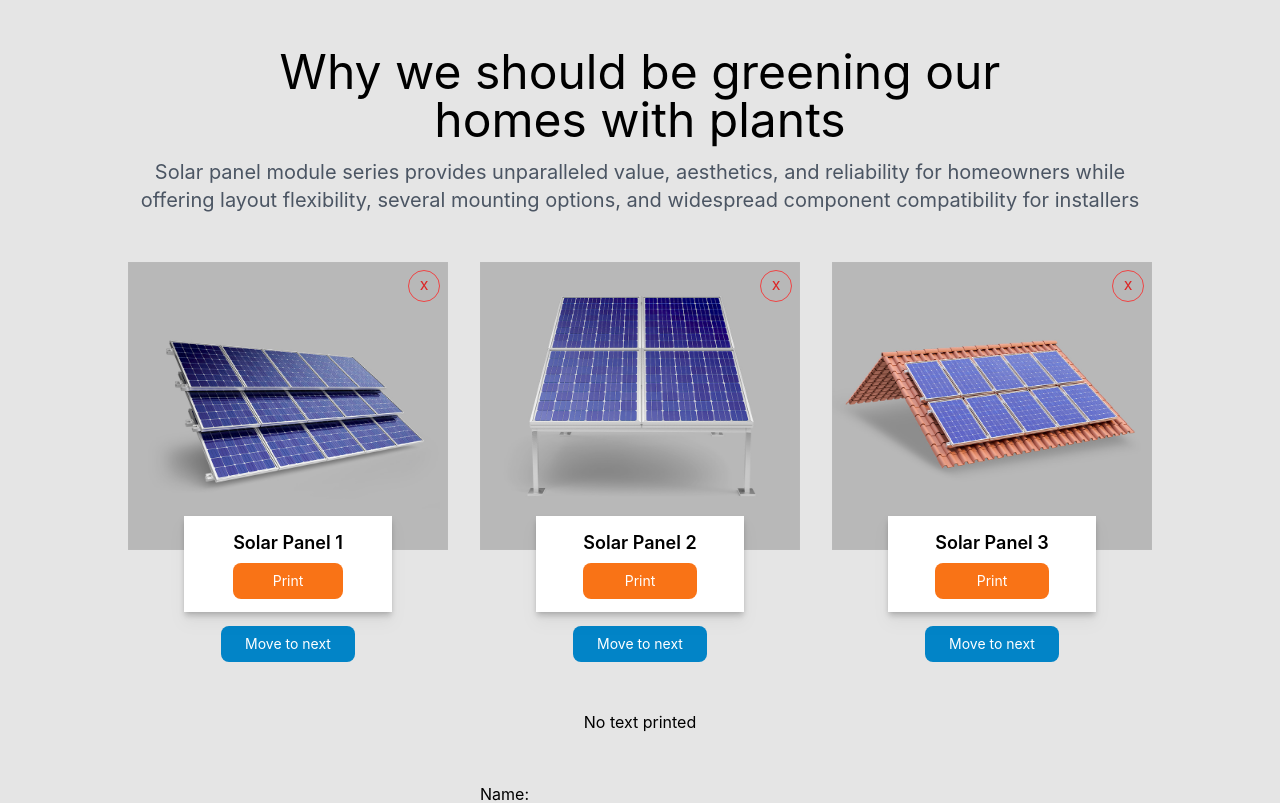
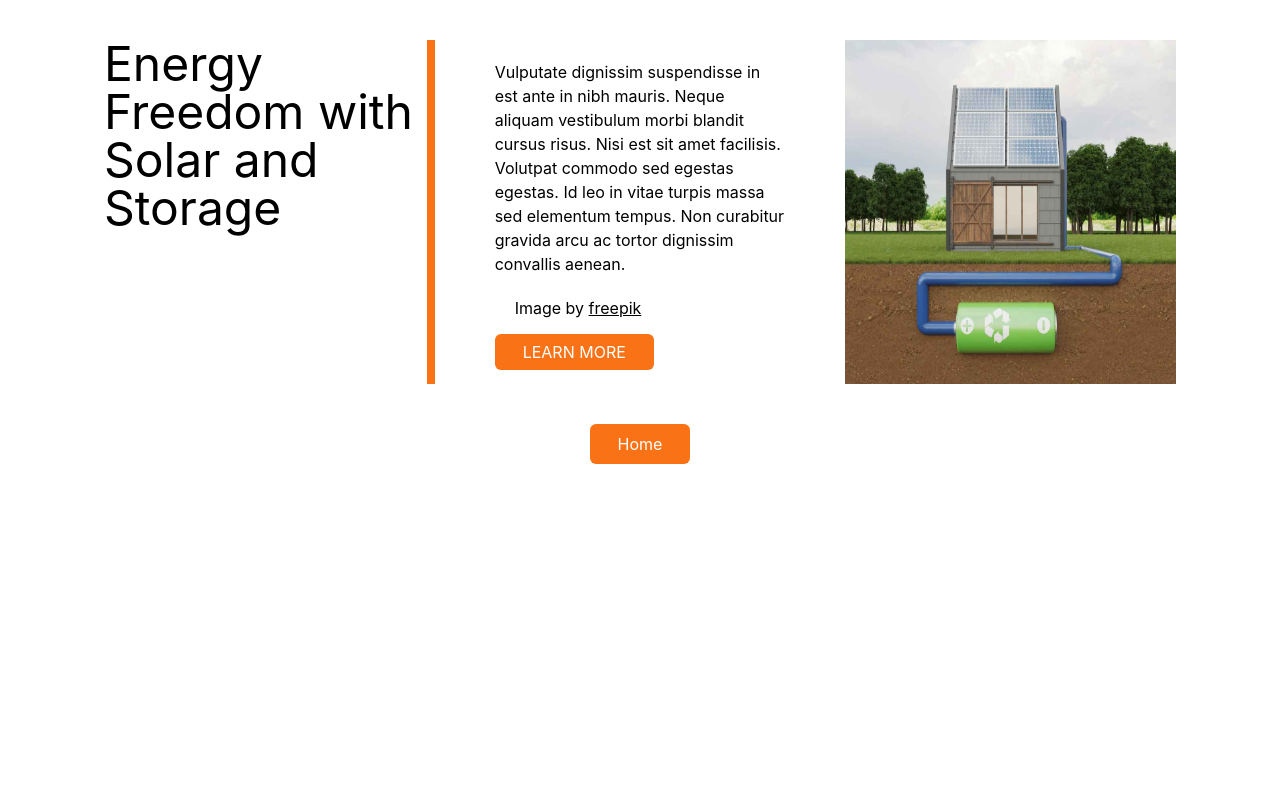
Before and after one commit to Amoly93/first_Project, a React (Create React App) app: page /detail in a window 1280 px wide. Shown: the top 803 px of the page. Built offline with nearby package versions, Linux system fonts and the light colour scheme.

Commit message:
react router

```diff
--- a/package.json
+++ b/package.json
@@ -10,6 +10,7 @@
     "react": "^18.3.1",
     "react-dom": "^18.3.1",
     "react-hook-form": "^7.53.0",
+    "react-router-dom": "^6.26.2",
     "react-scripts": "5.0.1",
     "web-vitals": "^2.1.4"
   },
--- a/src/components/about-energy.js
+++ b/src/components/about-energy.js
@@ -1,22 +1,44 @@
-import React from 'react'
+import React from "react";
+import { Link } from "react-router-dom";
 
 function AboutEnergy() {
   return (
-    <div  className='  bg-white w-full ' >
-<div className='grid grid-cols md:grid-cols-3 gap-8  max-w-6xl conainer mx-auto  p-10'>
+    <div className="  bg-white w-full ">
+      <div className="grid grid-cols md:grid-cols-3 gap-10  max-w-6xl conainer mx-auto  p-10">
+        <div className="flex">
+          {" "}
+          <h1 className="text-5xl">
+            Energy Freedom with Solar and Storage
+          </h1>{" "}
+          <div className="bg-orange-500 w-5 h-full"></div>
+        </div>
 
-      <div className='flex'> <h1 className='text-5xl'>Energy Freedom with Solar and Storage</h1> <div className='bg-orange-500 w-5 h-full'></div></div>
+        <div className=" p-5">
+          <p>
+            Vulputate dignissim suspendisse in est ante in nibh mauris. Neque
+            aliquam vestibulum morbi blandit cursus risus. Nisi est sit amet
+            facilisis. Volutpat commodo sed egestas egestas. Id leo in vitae
+            turpis massa sed elementum tempus. Non curabitur gravida arcu ac
+            tortor dignissim convallis aenean.
+          </p>
+          <p className="p-5">
+            Image by{" "}
+            <a className="underline" href="https://www.freepik.com/photos/eco">
+              freepik
+            </a>
+          </p>
+          <Link
+            className="bg-orange-500 px-7 py-2  text-white rounded-md "
+            to="/detail"
+          >
+            {" LEARN MORE "}
+          </Link>
+        </div>
 
-      <div className='space-y-5 p-5'>
-        <p>Vulputate dignissim suspendisse in est ante in nibh mauris. Neque aliquam vestibulum morbi blandit cursus risus. Nisi est sit amet facilisis. Volutpat commodo sed egestas egestas. Id leo in vitae turpis massa sed elementum tempus. Non curabitur gravida arcu ac tortor dignissim convallis aenean.</p>
-        <p>Image by <a className='underline' href='https://www.freepik.com/photos/eco'>freepik</a></p>
-        <button className='bg-orange-500 px-7 py-2 text-white rounded-md '>LEARN MORE</button>
-            </div>
-
-            <img className='h-full' src='Solar-Energy-Battery.jpg'/>
-            </div>
+        <img className="h-full" src="Solar-Energy-Battery.jpg" />
+      </div>
     </div>
-  )
+  );
 }
 
-export default AboutEnergy
+export default AboutEnergy;
--- /dev/null
+++ b/src/details-page.js
@@ -0,0 +1,13 @@
+import React from 'react'
+import AboutEnergy from './components/about-energy'
+import { Link } from "react-router-dom";
+function DetailsPage (){
+  return (
+    <div className='flex flex-col items-center '>
+<AboutEnergy/>
+<Link className="bg-orange-500 px-7 py-2  text-white rounded-md " to="/app">Home</Link>
+  </div>
+  )
+}
+
+export default DetailsPage
--- /dev/null
+++ b/src/error-page.js
@@ -0,0 +1,16 @@
+import { useRouteError } from "react-router-dom";
+
+export default function ErrorPage() {
+  const error = useRouteError();
+  console.error(error);
+
+  return (
+    <div id="error-page">
+      <h1>Oops!</h1>
+      <p>Sorry, an unexpected error has occurred.</p>
+      <p>
+        <i>{error.statusText || error.message}</i>
+      </p>
+    </div>
+  );
+}
--- a/src/index.js
+++ b/src/index.js
@@ -2,12 +2,30 @@ import React from 'react';
 import ReactDOM from 'react-dom/client';
 import './index.css';
 import App from './App';
+import DetailsPage from './details-page'
 import reportWebVitals from './reportWebVitals';
+import ErrorPage from "./error-page";
+import {
+  createBrowserRouter,
+  RouterProvider,
+} from "react-router-dom";
+
+const router = createBrowserRouter([
+  {
+    path: '/app',
+    element: <App />,
+    errorElement: <ErrorPage />,
+  },{
+path:'/detail',
+element:<DetailsPage/>,
+errorElement: <ErrorPage />,
+  },
+]);
 
 const root = ReactDOM.createRoot(document.getElementById('root'));
 root.render(
   <React.StrictMode>
-    <App />
+     <RouterProvider router={router} />
   </React.StrictMode>
 );
 
```
Also changed, not shown: 1 other file (tests, documents, lock files or other folders).
